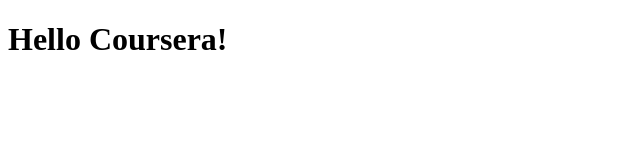
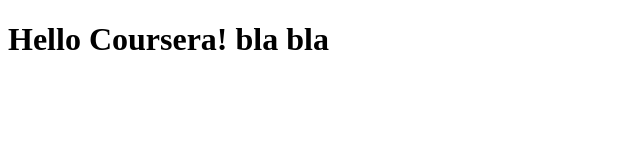
Before and after one commit to AFulga/coursera-test, a plain HTML site: page site/index.html in a window 1280 px wide. Shown: the whole page, without its empty margins (0-640 px from the left). Drawn offline with Linux system fonts and the light colour scheme.

Commit message:
Small change

```diff
--- a/site/index.html
+++ b/site/index.html
@@ -4,6 +4,6 @@
 	<title>Hello Coursera!</title>
 </head>
 <body>
-<h1>Hello Coursera!</h1>
+<h1>Hello Coursera! bla bla</h1>
 </body>
 </html>
```
